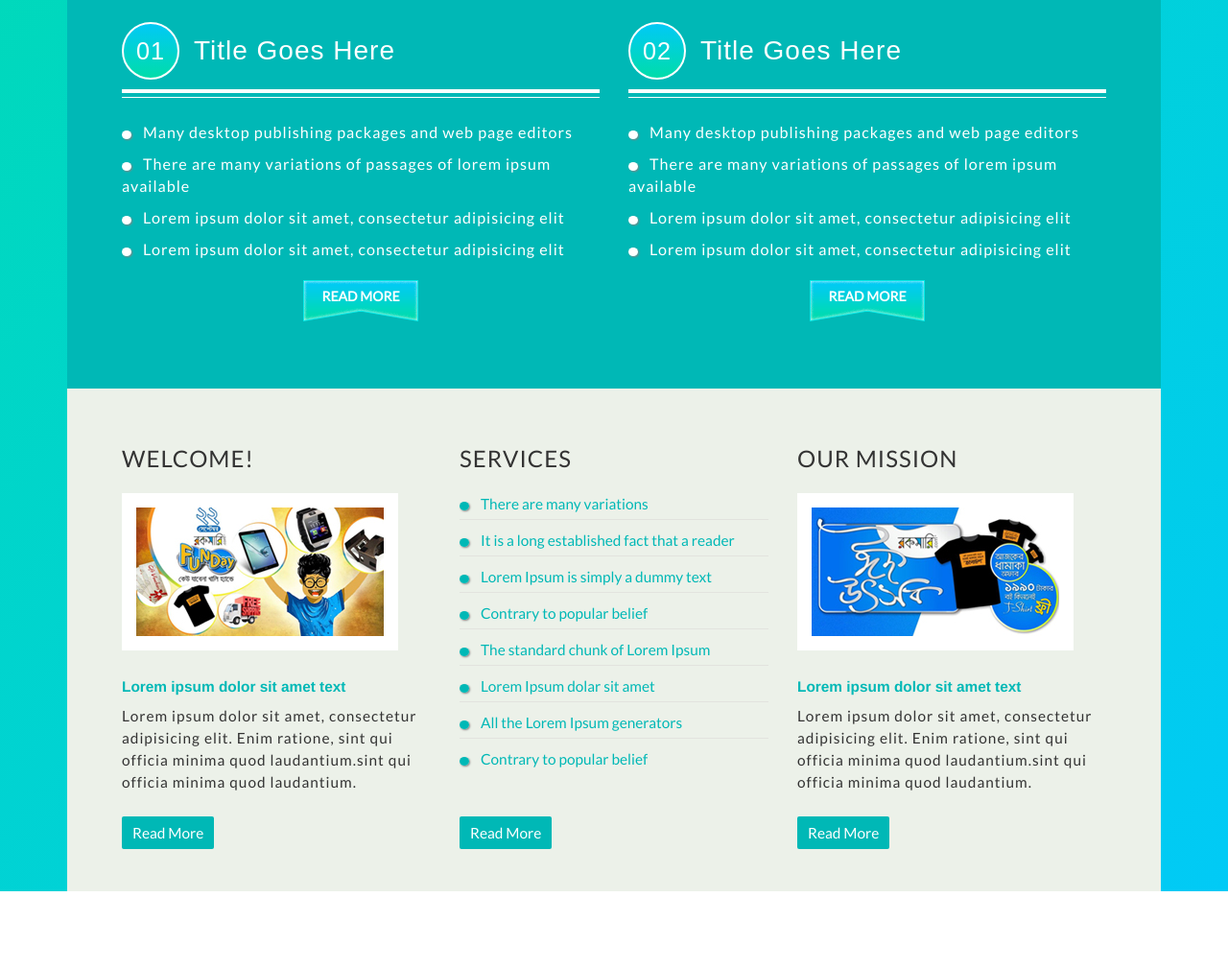
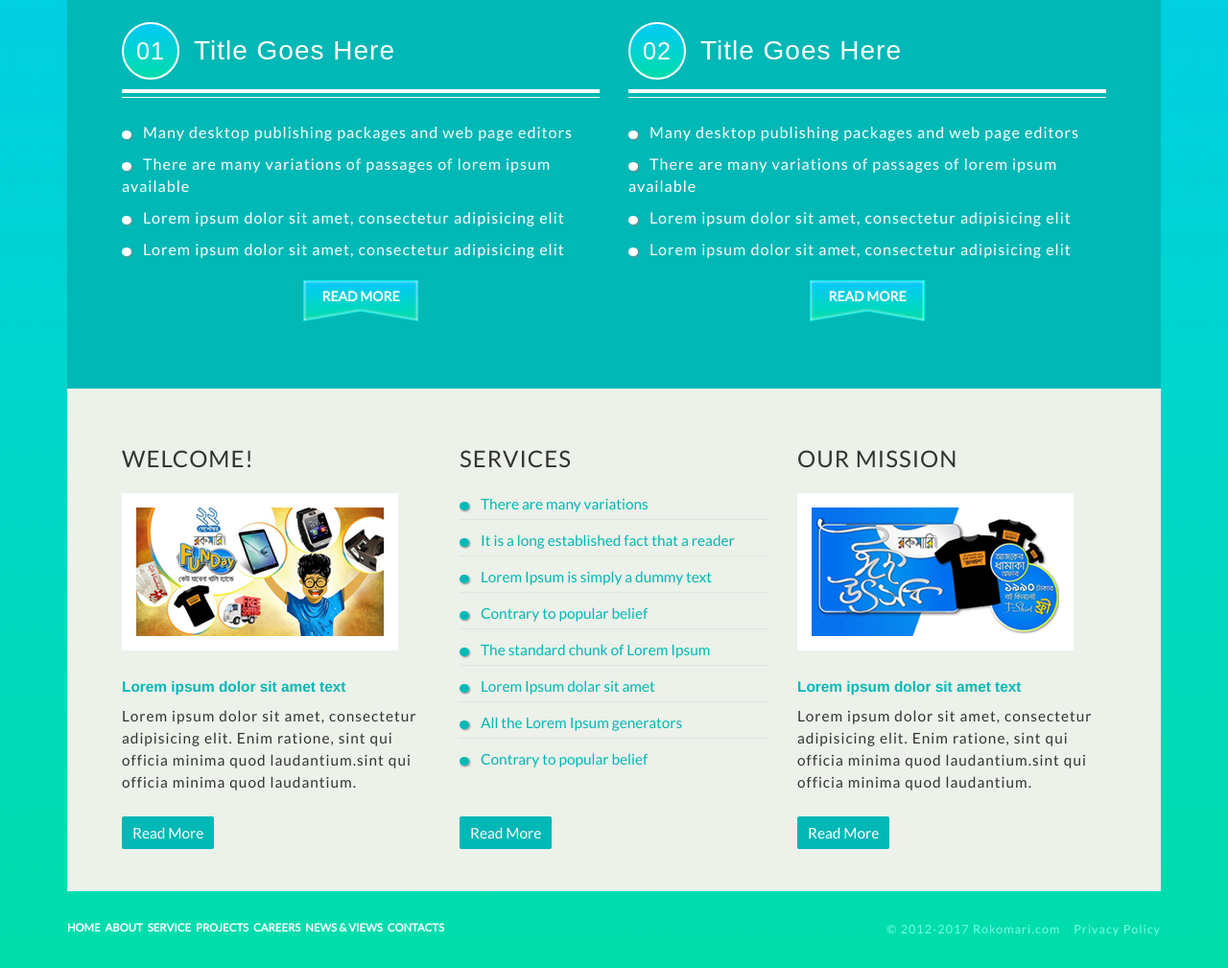
Before and after one commit to mbmohib/rokomari-frontend, a plain HTML site: page index.html in a window 1280 px wide. Shown: the part 677-1686 px from the top of the page at 96% size. Before the commit the page ends 1606 px from the top, so only its background shows below. Drawn offline with nearby package versions, Linux system fonts and the light colour scheme; a web font is replaced by a local one.

Commit message:
design footer

```diff
--- a/assets/css/app.css
+++ b/assets/css/app.css
@@ -9,12 +9,14 @@ html {
 }
 
 body {
-    background: rgba(0,221,170,1);
-    background: -webkit-gradient(left top, right bottom, color-stop(0%, rgba(0,221,170,1)), color-stop(100%, rgba(1,202,246,1)));
-    background: -webkit-linear-gradient(-45deg, rgba(0,221,170,1) 0%, rgba(1,202,246,1) 100%);
-    background: -webkit-linear-gradient(315deg, rgba(0,221,170,1) 0%, rgba(1,202,246,1) 100%);
-    background: linear-gradient(135deg, rgba(0,221,170,1) 0%, rgba(1,202,246,1) 100%);
-    filter: progid:DXImageTransform.Microsoft.gradient( startColorstr='#00ddaa', endColorstr='#01caf6', GradientType=1 );
+    background: rgba(1,202,246,1);
+    background: -moz-linear-gradient(top, rgba(1,202,246,1) 0%, rgba(1,202,246,1) 19%, rgba(0,221,170,1) 100%);
+    background: -webkit-gradient(left top, left bottom, color-stop(0%, rgba(1,202,246,1)), color-stop(19%, rgba(1,202,246,1)), color-stop(100%, rgba(0,221,170,1)));
+    background: -webkit-linear-gradient(top, rgba(1,202,246,1) 0%, rgba(1,202,246,1) 19%, rgba(0,221,170,1) 100%);
+    background: -o-linear-gradient(top, rgba(1,202,246,1) 0%, rgba(1,202,246,1) 19%, rgba(0,221,170,1) 100%);
+    background: -ms-linear-gradient(top, rgba(1,202,246,1) 0%, rgba(1,202,246,1) 19%, rgba(0,221,170,1) 100%);
+    background: linear-gradient(to bottom, rgba(1,202,246,1) 0%, rgba(1,202,246,1) 19%, rgba(0,221,170,1) 100%);
+    filter: progid:DXImageTransform.Microsoft.gradient( startColorstr='#01caf6', endColorstr='#00ddaa', GradientType=0 );
 }
 
 
@@ -203,7 +205,6 @@ nav {
 /*----------------------------------------*/
 #bottom {
     margin-top: 50px;
-    padding-bottom: 50px;
     padding-left: 3%;
     padding-right: 3%;
 }
@@ -274,3 +275,41 @@ nav {
 .buttom-services li:hover:before {
     background: rgba(183,32,119,1);
 }
+
+
+/*----------------------------------------*/
+/* Bottom Component */
+/*----------------------------------------*/
+
+footer {
+    height: 80px;
+/*    padding-top: 20px;*/
+    padding-left: 1%;
+    padding-right: 1%;
+}
+.footer-nav ul {
+    padding: 0px;
+}
+.footer-nav ul li {
+    list-style: none;
+}
+.footer-nav ul li a {
+    font-weight: 600;
+    text-transform: uppercase;
+    color: #fff;
+    font-size: 90%;
+}
+.footer-nav ul li a:hover {
+    color: rgba(183,32,119,1);
+}
+.copyright {
+    padding-top: 9px;
+}
+.copyright p {
+    display: inline-block;
+    font-size: 90%;
+    color: #74ffe0;
+}
+.copyright p:last-child {
+    margin-left: 10px;
+}
--- a/assets/css/responsive.css
+++ b/assets/css/responsive.css
@@ -66,6 +66,13 @@
             padding-top: 6px;
         }
 
+        /* Footer Component */
+        .footer-nav ul li {
+            float: left;
+            margin-right: 5px;
+            font-size: 85%;
+        }
+
     }
 
 
@@ -78,6 +85,17 @@
         /* Header Component */
         .carousel-indicators {
             bottom: -50px;
+        }
+
+        /* Footer Component */
+        footer {
+            padding-top: 0px;
+            padding-left: 1%;
+            padding-right: 0%;
+        }
+        .footer-nav ul li {
+            float: left;
+            font-size: 90%;
         }
     }
 
@@ -108,6 +126,7 @@
             margin-top: 0px;
             padding-left: 5%;
             padding-right: 5%;
+            padding-bottom: 50px;
         }
         #bottom h2 {
             padding-bottom: 20px;
@@ -140,6 +159,12 @@
         }
         .buttom-services {
             padding-bottom: 22px;
+        }
+
+        /* Footer Component */
+        footer {
+            padding-top: 20px;
+            padding-left: 0%;
         }
 
     }
--- a/index.html
+++ b/index.html
@@ -238,11 +238,37 @@
 
             </div>
 
+       </section>
 
+       <!-------------------------Footer Section-------------------
+       ------------------------------------------------------------->
+       <footer>
+           <div class="row">
+                <div class="col-xs-12 col-sm-7 col-md-7">
+                    <div class="footer-nav">
 
+                        <ul>
+                            <li><a href="#">home</a></li>
+                            <li><a href="#">about</a></li>
+                            <li><a href="#">service</a></li>
+                            <li><a href="#">projects</a></li>
+                            <li><a href="#">careers</a></li>
+                            <li><a href="#">news & views</a></li>
+                            <li><a href="#">Contacts</a></li>
+                        </ul>
 
+                   </div>
+                </div>
 
-       </section>
+                <div class="col-xs-12 col-sm-5 col-md-5">
+                    <div class="copyright pull-right">
+                        <p>&copy 2012-2017 Rokomari.com</p>
+                        <p>Privacy Policy</p>
+                    </div>
+                </div>
+
+            </div>
+       </footer>
    </div>
 
 
```
